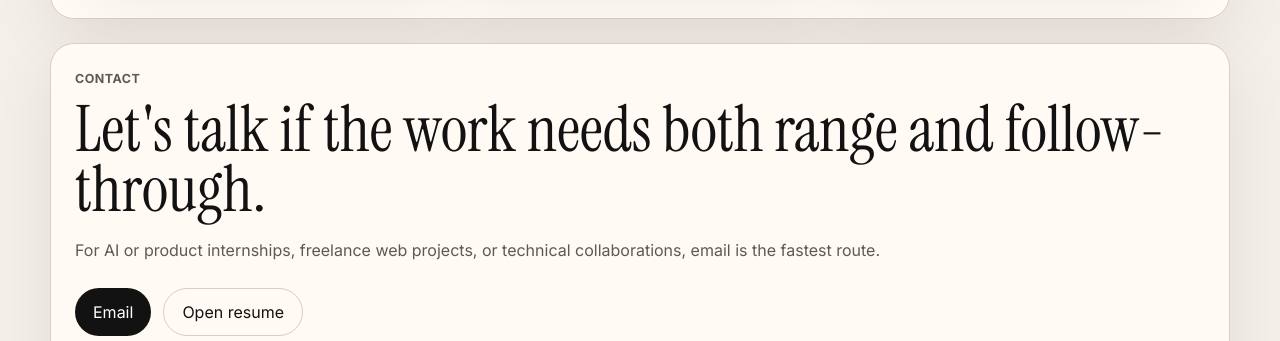
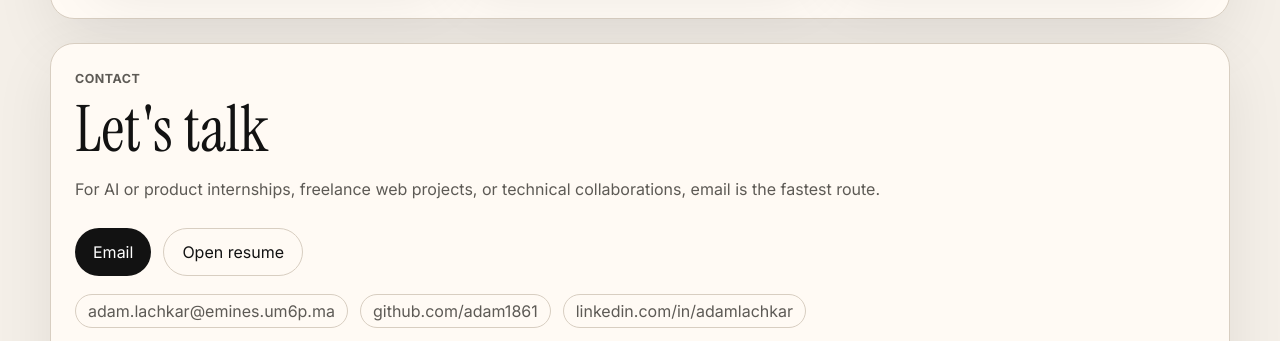
Before and after one commit to adam1861/adamlachkar, a plain HTML site: page index.html in a window 1280 px wide. Shown: the part 2021-2362 px from the top of the page. Drawn offline with Linux system fonts and the light colour scheme.

Commit message:
Shorten contact heading

```diff
--- a/index.html
+++ b/index.html
@@ -418,7 +418,7 @@
               <div class="contact-card">
           <div class="contact-copy">
             <p class="kicker">Contact</p>
-            <h2 id="contact-title">Let's talk if the work needs both range and follow-through.</h2>
+            <h2 id="contact-title">Let's talk</h2>
             <p>
               For AI or product internships, freelance web projects, or technical collaborations, email is the fastest route.
             </p>
```
